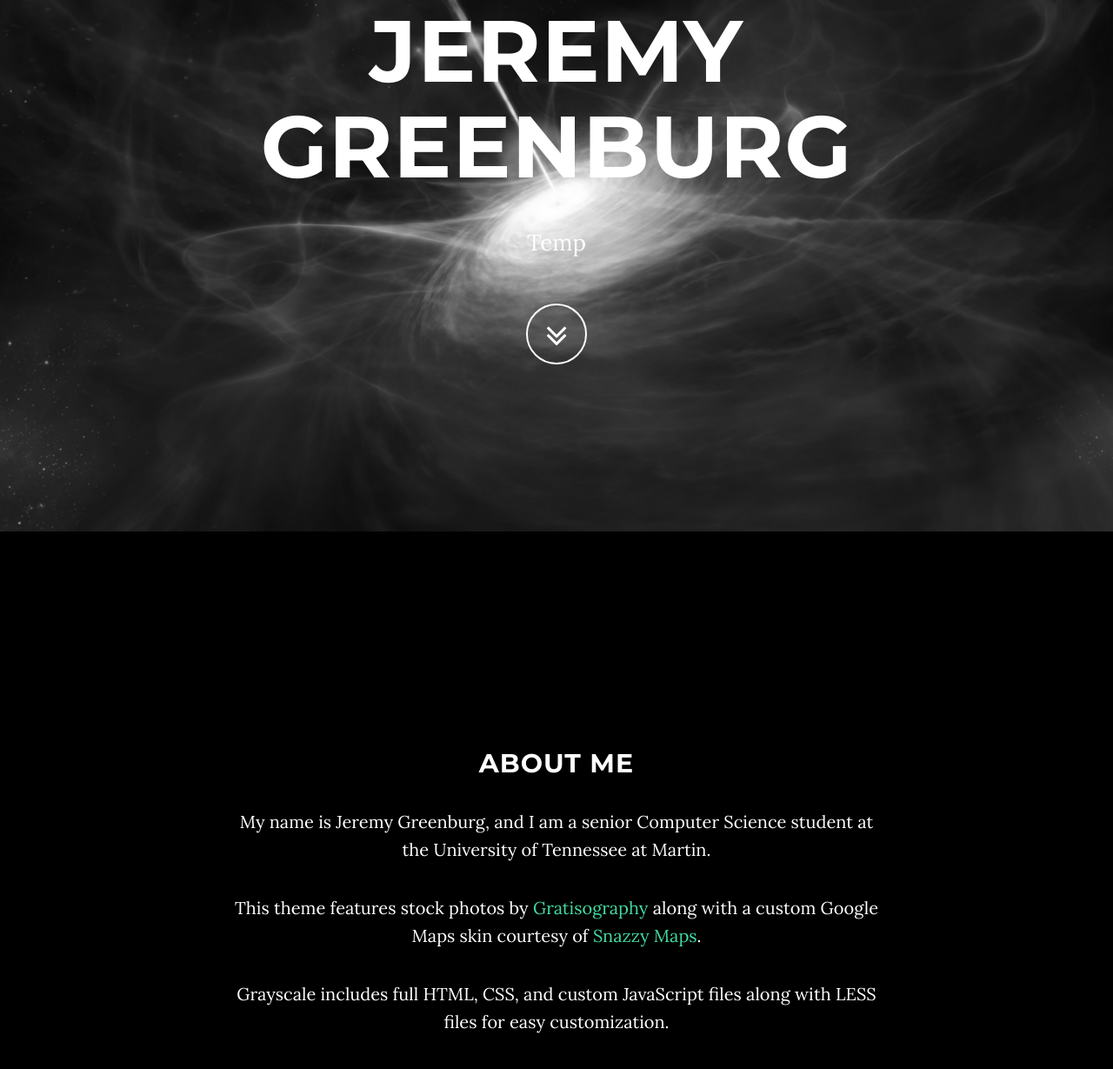
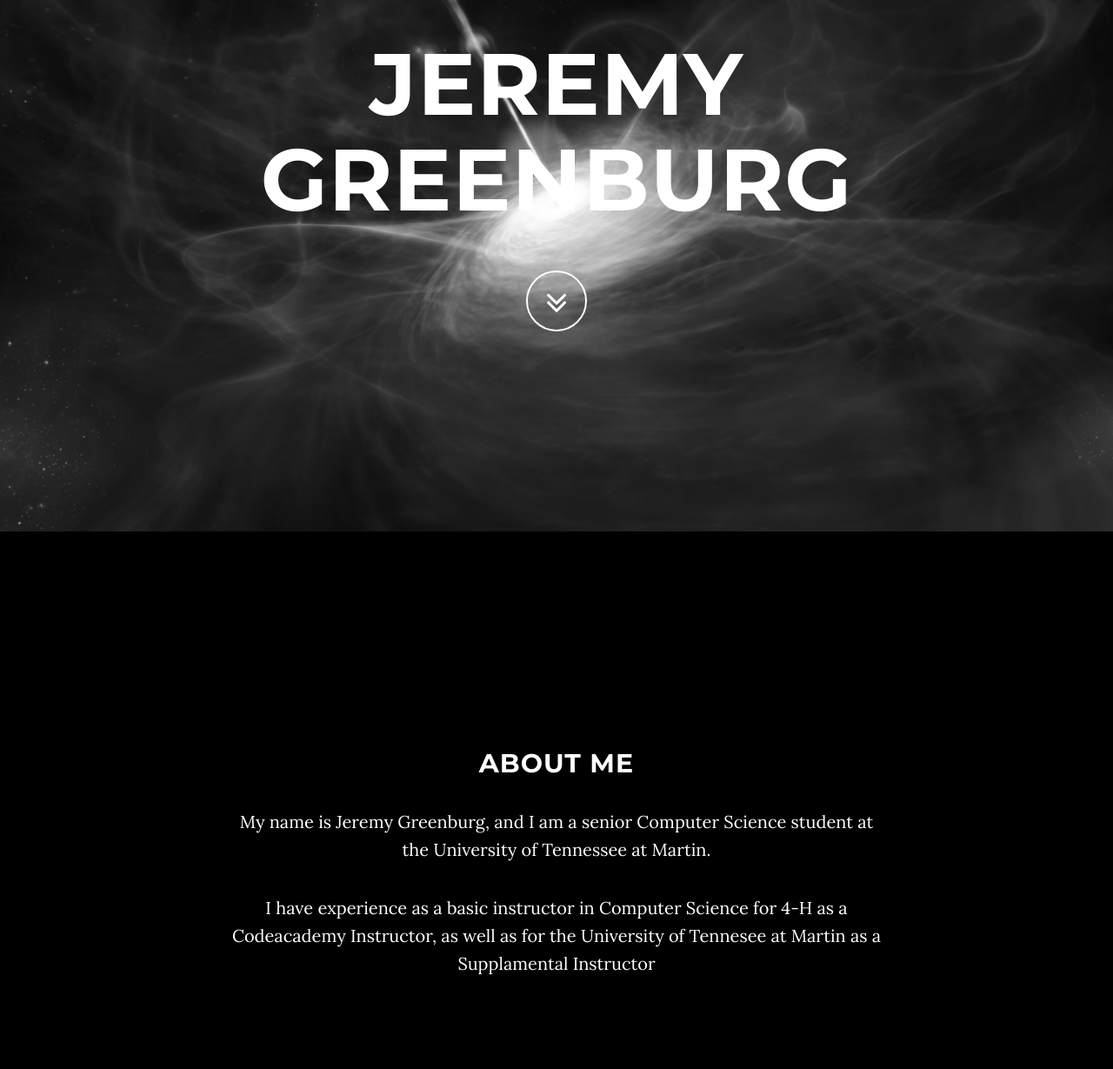
Before and after one commit to Airtamis/Airtamis.github.io, a website: page index.html in a window 1280 px wide. Shown: the part 189-1418 px from the top of the page at 87% size. Drawn offline with nearby package versions, Linux system fonts and the light colour scheme; some packages are replaced by stand-ins of ours.

Commit message:
Update index.html

```diff
--- a/index.html
+++ b/index.html
@@ -75,7 +75,6 @@
                 <div class="row">
                     <div class="col-md-8 col-md-offset-2">
                         <h1 class="brand-heading">Jeremy Greenburg</h1>
-                        <p class="intro-text">Temp</p>
                         <a href="#about" class="btn btn-circle page-scroll">
                             <i class="fa fa-angle-double-down animated"></i>
                         </a>
@@ -91,8 +90,7 @@
             <div class="col-lg-8 col-lg-offset-2">
                 <h2>About Me</h2>
                 <p>My name is Jeremy Greenburg, and I am a senior Computer Science student at the University of Tennessee at Martin.</p>
-                <p>This theme features stock photos by <a href="http://gratisography.com/">Gratisography</a> along with a custom Google Maps skin courtesy of <a href="http://snazzymaps.com/">Snazzy Maps</a>.</p>
-                <p>Grayscale includes full HTML, CSS, and custom JavaScript files along with LESS files for easy customization.</p>
+                <p>I have experience as a basic instructor in Computer Science for 4-H as a Codeacademy Instructor, as well as for the University of Tennesee at Martin as a Supplamental Instructor</p>
             </div>
         </div>
     </section>
```
